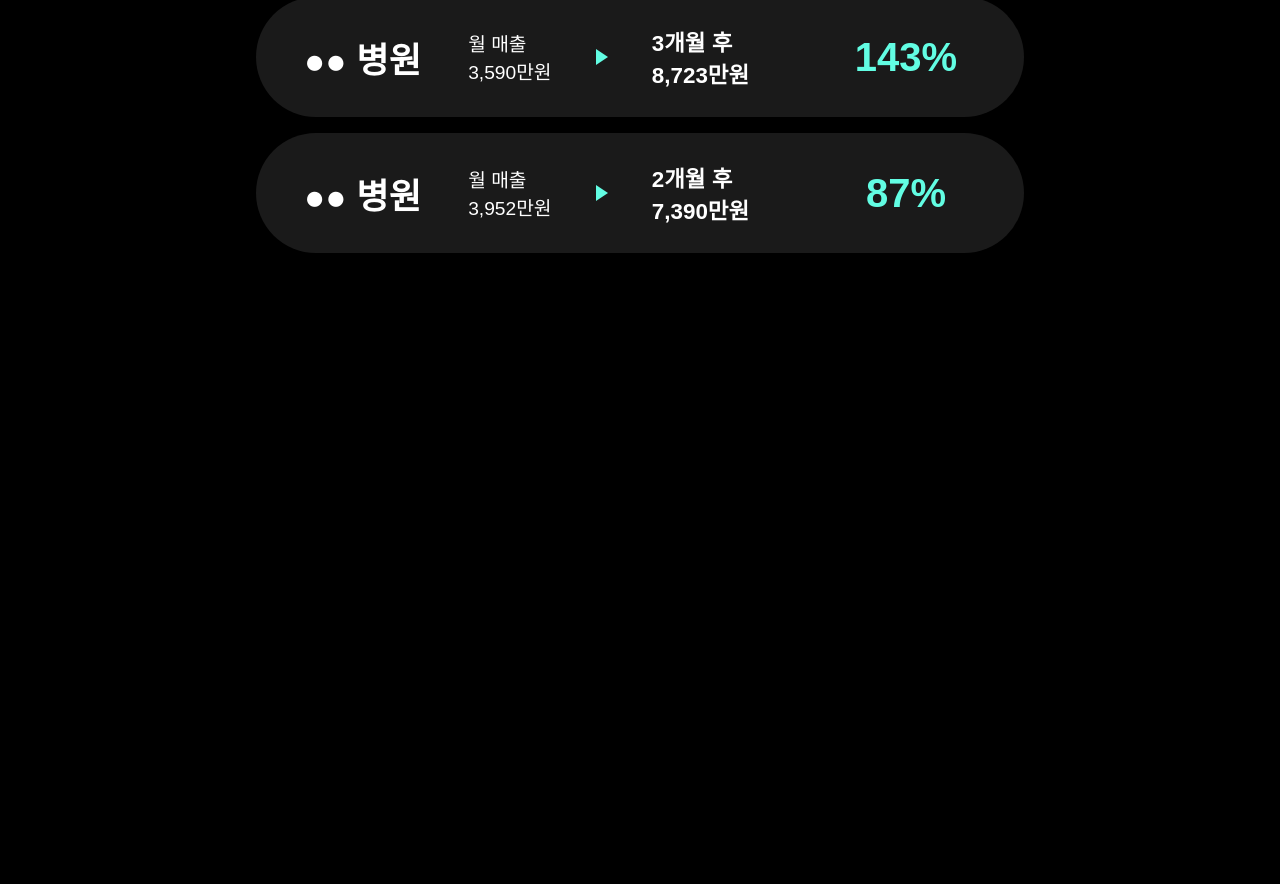
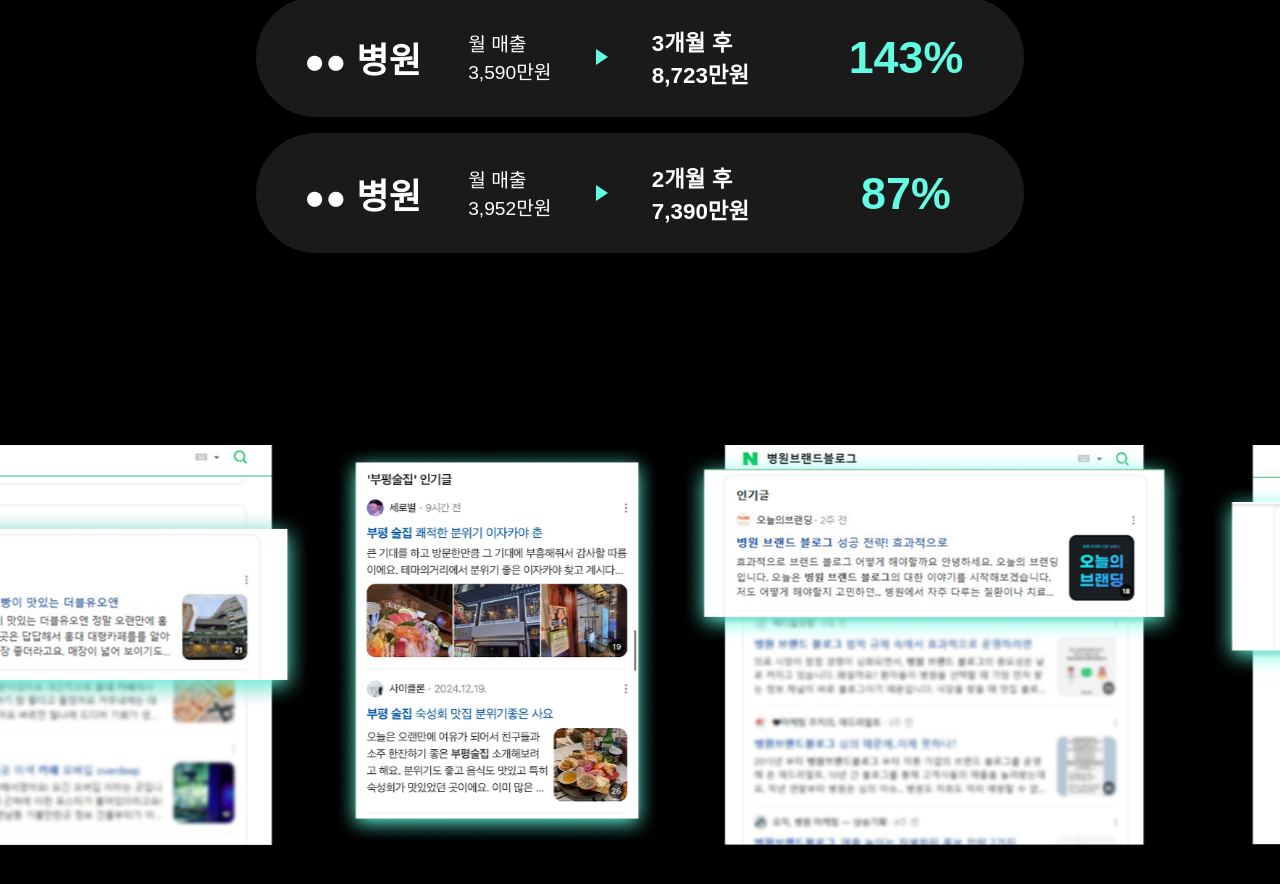
Before and after one commit to devchaeyoung/aube, a Next.js app: page / in a window 1280 px wide. Shown: the part 8875-9759 px from the top of the page. Before the commit the page ends 9224 px from the top, so only its background shows below. Built offline with nearby package versions, Linux system fonts and the light colour scheme.

Commit message:
# UPDATE: 이미지 스크롤

```diff
--- a/src/components/SalesIncrease.module.css
+++ b/src/components/SalesIncrease.module.css
@@ -67,10 +67,42 @@
 
 .increase {
   color: #62fde3;
-  font-size: 2.5rem;
+  font-size: 2.8rem;
   font-weight: bold;
   text-align: center;
   min-width: 140px;
+}
+
+.imageScroll {
+  width: 100%;
+  overflow: hidden;
+  margin: 6rem 0;
+}
+
+.scrollTrack {
+  display: flex;
+  animation: scrollLeft 36s linear infinite;
+  width: fit-content;
+  gap: 20px;
+}
+
+.imageWrapper {
+  flex-shrink: 0;
+}
+
+.scrollImage {
+  height: 400px !important;
+  width: auto !important;
+  object-fit: contain;
+}
+
+@keyframes scrollLeft {
+  0% {
+    transform: translateX(0);
+  }
+  100% {
+    transform: translateX(-50%);
+  }
 }
 
 @media (max-width: 768px) {
@@ -120,3 +152,7 @@
     text-align: center;
   }
 }
+
+.scrollTrack:hover {
+  animation-play-state: paused;
+}
--- a/src/components/SalesIncrease.tsx
+++ b/src/components/SalesIncrease.tsx
@@ -1,6 +1,7 @@
 "use client";
 
 import styles from "./SalesIncrease.module.css";
+import Image from "next/image";
 
 const salesData = [
   {
@@ -32,9 +33,40 @@ const salesData = [
     increase: "87",
   },
 ];
+const scrollImages = [
+  {
+    src: "/assets/scrollImages/scroll-image1.webp",
+    alt: "이미지1",
+  },
+  {
+    src: "/assets/scrollImages/scroll-image2.webp",
+    alt: "이미지2",
+  },
+  {
+    src: "/assets/scrollImages/scroll-image3.webp",
+    alt: "이미지3",
+  },
+  {
+    src: "/assets/scrollImages/scroll-image4.webp",
+    alt: "이미지4",
+  },
+  {
+    src: "/assets/scrollImages/scroll-image5.webp",
+    alt: "이미지5",
+  },
+  {
+    src: "/assets/scrollImages/scroll-image6.webp",
+    alt: "이미지6",
+  },
+  {
+    src: "/assets/scrollImages/scroll-image7.webp",
+    alt: "이미지7",
+  },
+];
 
 export function SalesIncrease() {
   return (
+    <>
       <section className={styles.salesIncrease}>
         <div className={styles.container}>
           {salesData.map((item, index) => (
@@ -64,5 +96,26 @@ export function SalesIncrease() {
           ))}
         </div>
       </section>
+      <div className={styles.imageScroll}>
+        <div className={styles.scrollTrack}>
+          {[...scrollImages, ...scrollImages].map((image, index) => (
+            <div key={index} className={styles.imageWrapper}>
+              <Image
+                src={image.src}
+                alt={image.alt}
+                width={0}
+                height={0}
+                sizes="100vw"
+                className={styles.scrollImage}
+                style={{
+                  width: "auto",
+                  height: "400px",
+                }}
+              />
+            </div>
+          ))}
+        </div>
+      </div>
+    </>
   );
 }
```
Lines whose indentation alone changed are shown as unchanged.
